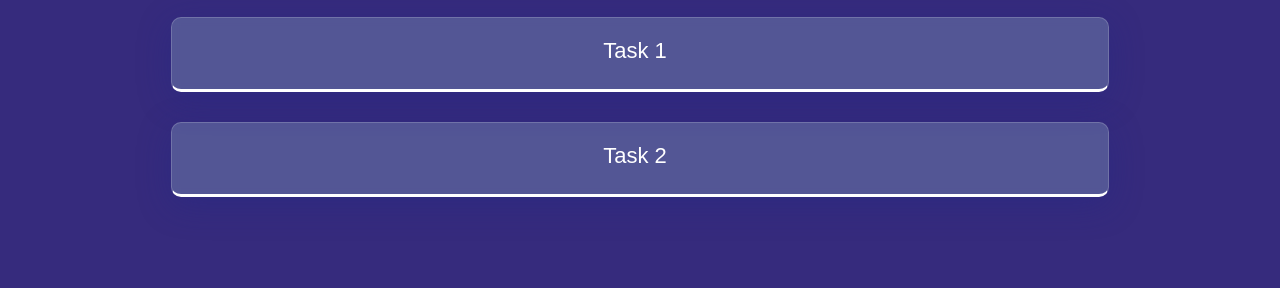
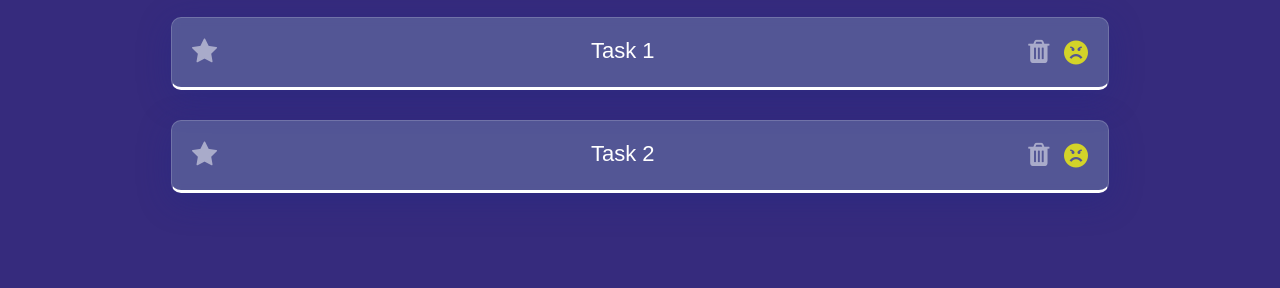
Before and after one commit to ahmednour3123/to-do-list-js, a plain HTML site: page index.html in a window 1280 px wide. Shown: the part 137-425 px from the top of the page. Drawn offline with Linux system fonts and the light colour scheme; the site is published under a folder, as on GitHub Pages, so addresses that start at the root find nothing; files whose address does not match are found by name.

Commit message:
Update index.html

```diff
--- a/index.html
+++ b/index.html
@@ -6,9 +6,9 @@
     <meta name="viewport" content="width=device-width, initial-scale=1.0" />
     <title>to do list</title>
     <link rel="stylesheet" href="style.css" />
-    <link rel="stylesheet" href="/icomoon/style.css" />
-    <link rel="stylesheet" href="/icomoon (1)/style.css">
-    <script defer src="/main.js"></script>
+    <link rel="stylesheet" href="icomoon/style.css" />
+    <link rel="stylesheet" href="icomoon (1)/style.css">
+    <script defer src="main.js"></script>
   </head>
   <body>
     <h1 >To do List</h1>
```
